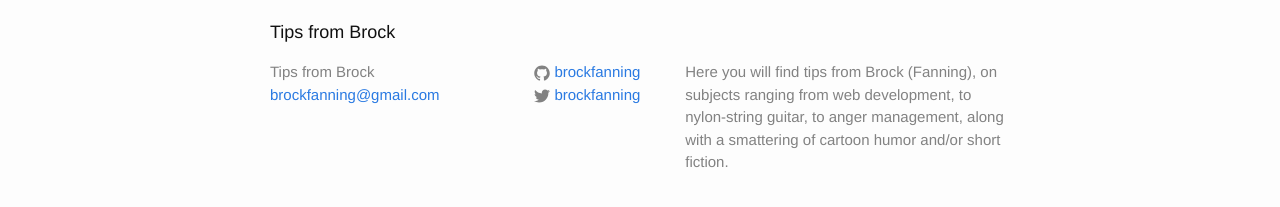
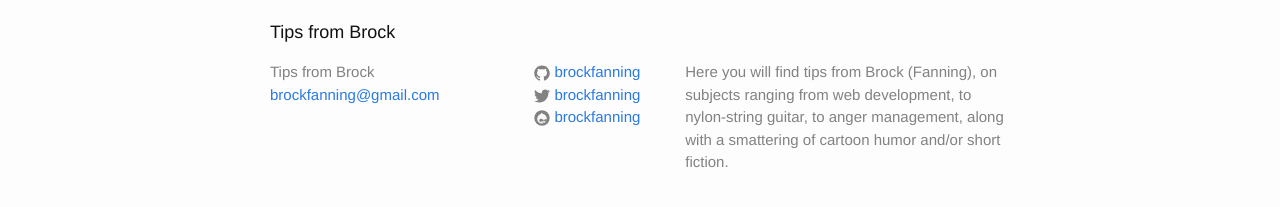
Before and after one commit to brockfanning/brockfanning.github.io, a Jekyll site: the page built from index.html, in a window 1280 px wide. Shown: the part 398-605 px from the top of the page. Built offline with Jekyll 4.4.1, drawn with Linux system fonts in a browser that asks for light colours.

Commit message:
Page title fix and Drupal profile link

```diff
--- a/_config.yml
+++ b/_config.yml
@@ -15,7 +15,8 @@ description: > # this means to ignore newlines until "baseurl:"
 baseurl: "" # the subpath of your site, e.g. /blog
 url: "http://brock.tips" # the base hostname & protocol for your site
 twitter_username: brockfanning
-github_username:  brockfanning
+github_username: brockfanning
+drupal_username: brockfanning
 
 # Build settings
 markdown: kramdown
--- a/_includes/footer.html
+++ b/_includes/footer.html
@@ -25,6 +25,12 @@
             {% include icon-twitter.html username=site.twitter_username %}
           </li>
           {% endif %}
+
+          {% if site.drupal_username %}
+          <li>
+            {% include icon-drupal.html username=site.drupal_username %}
+          </li>
+          {% endif %}
         </ul>
       </div>
 
--- a/_includes/head.html
+++ b/_includes/head.html
@@ -3,7 +3,7 @@
   <meta http-equiv="X-UA-Compatible" content="IE=edge">
   <meta name="viewport" content="width=device-width, initial-scale=1">
 
-  <title>{% if page.title %}{{ page.title }}{% else %}{{ site.title }}{% endif %}</title>
+  <title>{% if page.title %}{{ page.title }} | {{ site.title }}{% else %}{{ site.title }}{% endif %}</title>
   <meta name="description" content="{% if page.excerpt %}{{ page.excerpt | strip_html | strip_newlines | truncate: 160 }}{% else %}{{ site.description }}{% endif %}">
 
   <link rel="stylesheet" href="{{ "/css/main.css" | prepend: site.baseurl }}">
--- /dev/null
+++ b/_includes/icon-drupal.html
@@ -0,0 +1 @@
+<a href="https://www.drupal.org/u/{{ include.username }}"><span class="icon icon--drupal">{% include icon-drupal.svg %}</span><span class="username">{{ include.username }}</span></a>
```
Also changed, not shown: _includes/icon-drupal.svg (added).
